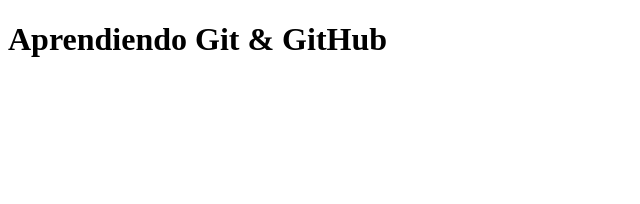
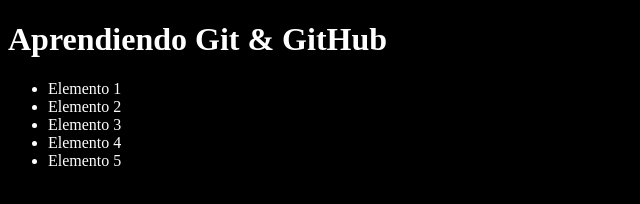
Before and after one commit to LoradarOfLordran/curso-github, a plain HTML site: page index.html in a window 1280 px wide. Shown: the whole page, without its empty margins (0-640 px from the left). Drawn offline with Linux system fonts and the light colour scheme.

Commit message:
Agregando styles.css al index.html

```diff
--- a/index.html
+++ b/index.html
@@ -5,8 +5,16 @@
   <meta http-equiv="X-UA-Compatible" content="IE=edge">
   <meta name="viewport" content="width=device-width, initial-scale=1.0">
   <title>Git & Github</title>
+  <link rel="stylesheet" href="./styles.css">
 </head>
 <body>
   <h1>Aprendiendo Git & GitHub</h1>
+  <ul>
+    <li>Elemento 1</li>
+    <li>Elemento 2</li>
+    <li>Elemento 3</li>
+    <li>Elemento 4</li>
+    <li>Elemento 5</li>
+  </ul>
 </body>
 </html>
```
